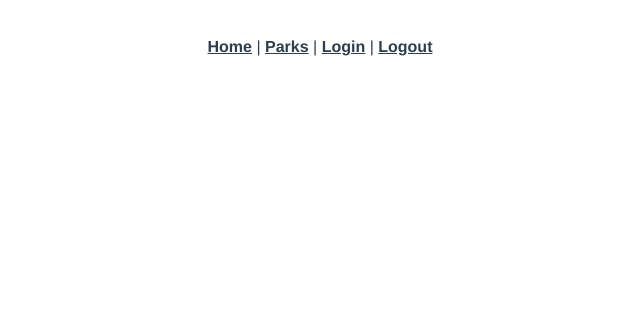
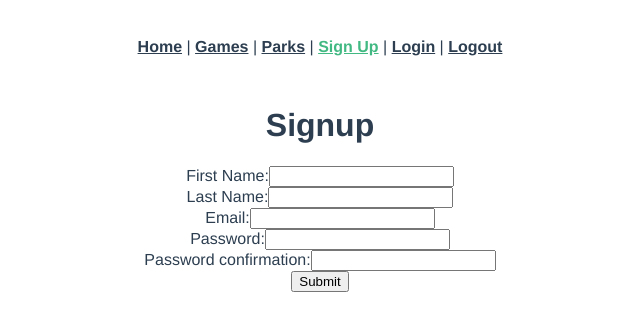
Before and after one commit to robocop019/chicago_pick_ups_vue_app, a Vue app: page /signup in a window 1280 px wide. Shown: the top 330 px of the page, without its empty margins (320-960 px from the left). Built offline with nearby package versions, Linux system fonts and the light colour scheme.

Commit message:
added signup, login, and logout pages

```diff
--- a/src/App.vue
+++ b/src/App.vue
@@ -2,7 +2,9 @@
   <div id="app">
     <div id="nav">
       <router-link to="/">Home</router-link> |
+      <router-link to="/games">Games</router-link> |
       <router-link to="/parks">Parks</router-link> |
+      <router-link to="/signup">Sign Up</router-link> |
       <router-link to="/login">Login</router-link> |
       <router-link to="/logout">Logout</router-link>
     </div>
--- /dev/null
+++ b/src/views/GamesIndex.vue
@@ -0,0 +1,56 @@
+<template>
+  <div class="games-index">
+    <div class="filter">
+      <form v-on:submit.prevent="submit()">
+        <select v-model="sport">
+          <option value="0">Baseball</option>
+          <option value="1">Basketball</option>
+          <option value="2">Football</option>
+          <option value="3">Hockey</option>
+          <option value="4">Soccer</option>
+          <option value="5">Softball</option>
+          <option value="6">Tennis</option>
+          <option value="7">Volley</option>
+        </select>
+        <input type="submit" class="button" value="Submit">
+      </form>
+    </div>
+    <div v-for="game in games">
+      <router-link v-bind:to="'/games/' + game.id"> <h2> {{game.title}} </h2> </router-link>
+      <router-link v-bind:to="'/parks/' + game.park.id"> <h3> {{game.park.name}} </h3> </router-link>
+      <h5> {{game.description}} </h5>
+      <h6> {{game.category}} </h6>
+    </div>
+  </div>
+</template>
+
+<style>
+</style>
+
+<script>
+  import axios from 'axios';
+
+  export default {
+    data: function() {
+      return {
+        games: [],
+        sport: null,
+        park: ""
+      };
+    },
+    created: function() {
+      axios.get('/api/games').then(response => {
+        this.games = response.data;
+      });
+    },
+    methods: {
+      submit: function() {
+        var sport = this.sport;
+
+        axios.get('/api/games?sport=' + sport).then(response => {
+          console.log(response.data);
+        });
+      }
+    }
+  };
+</script>
--- a/src/views/GamesShow.vue
+++ b/src/views/GamesShow.vue
@@ -2,6 +2,7 @@
   <div class="games-show">
     <h2> {{game.title}} </h2>
     <router-link v-bind:to="'/users/' + game.organizer.id"> <h3> {{game.organizer.first_name}} {{game.organizer.last_name}}</h3> </router-link>
+    <router-link v-bind:to="'/parks/' + game.park.id"> <h2> {{game.park.name}} </h2> </router-link>
     <h5> {{game.description}} </h5>
     <h6> {{game.category}} </h6>
 
@@ -10,7 +11,6 @@
       <p> Comment: {{comment.content}} </p>
     </div>
 
-    <router-link v-bind:to="'/parks/' + game.park.id"> <h2> {{game.park.name}} </h2> </router-link>
   </div>
 </template>
 
--- a/src/views/Login.vue
+++ b/src/views/Login.vue
@@ -1,6 +1,20 @@
 <template>
   <div class="login">
-
+    <form v-on:submit.prevent="submit()">
+      <h1>Login</h1>
+      <ul>
+        <li v-for="error in errors"> {{ error }} </li>
+      </ul>
+      <div class="form-group">
+        <label>Email:</label>
+        <input type="email" class="form-control" v-model="email">
+      </div>
+      <div class="form-group">
+        <label>Password:</label>
+        <input type="password" class="form-control" v-model="password">
+      </div>
+      <input type="submit" class="button" value="Submit">
+    </form>
   </div>
 </template>
 
@@ -8,11 +22,38 @@
 </style>
 
 <script>
-export default {
-  data: function() {
-    return {};
-  },
-  created: function() {},
-  methods: {}
-};
+  import axios from 'axios';
+
+  export default {
+    data: function() {
+      return {
+        email: "",
+        password: "",
+        user_id: "",
+        errors: []
+      };
+    },
+    created: function() {},
+    methods: {
+      submit: function() {
+        var params = {
+          email: this.email,
+          password: this.password
+        };
+
+        axios.post("/api/sessions", params).then(response => {
+          axios.defaults.headers.common["Authorization"] =
+            "Bearer " + response.data.jwt;
+          localStorage.setItem("jwt", response.data.jwt);
+          this.user_id = response.data.user_id;
+          this.$router.push("/users/" + this.user_id);
+        })
+        .catch(error => {
+          this.errors = ["Invalid email or password."];
+          this.email = "";
+          this.password = "";
+        });
+      }
+    }
+  };
 </script>
--- a/src/views/Logout.vue
+++ b/src/views/Logout.vue
@@ -1,18 +1,16 @@
 <template>
   <div class="logout">
-
   </div>
 </template>
 
-<style>
-</style>
+<script>
+  import axios from "axios";
 
-<script>
-export default {
-  data: function() {
-    return {};
-  },
-  created: function() {},
-  methods: {}
-};
+  export default {
+    created: function() {
+      delete axios.defaults.headers.common["Authorization"];
+      localStorage.removeItem("jwt");
+      this.$router.push("/");
+    }
+  };
 </script>
--- /dev/null
+++ b/src/views/SignUp.vue
@@ -0,0 +1,80 @@
+<template>
+  <div class="signup">
+    <div class="container">
+      <form v-on:submit.prevent="submit()">
+        <h1>Signup</h1>
+        <ul>
+          <li v-for="error in errors">{{ error }}</li>
+        </ul>
+        <div class="form-group">
+          <label>First Name:</label>
+          <input type="text" class="form-control" v-model="firstName">
+        </div>
+        <div class="form-group">
+          <label>Last Name:</label>
+          <input type="text" class="form-control" v-model="lastName">
+        </div>
+        <div class="form-group">
+          <label>Email:</label>
+          <input type="email" class="form-control" v-model="email">
+        </div>
+        <div class="form-group">
+          <label>Password:</label>
+          <input type="password" class="form-control" v-model="password">
+        </div>
+        <div class="form-group">
+          <label>Password confirmation:</label>
+          <input type="password" class="form-control" v-model="passwordConfirmation">
+        </div>
+        <input type="submit" class="butoon" value="Submit">
+      </form>
+    </div>
+  </div>
+</template>
+
+<script>
+  import axios from "axios";
+
+  export default {
+    data: function() {
+      return {
+        firstName: "",
+        lastName: "",
+        email: "",
+        password: "",
+        passwordConfirmation: "",
+        errors: []
+      };
+    },
+    methods: {
+      submit: function() {
+        var params = {
+          first_name: this.firstName,
+          last_name: this.lastName,
+          email: this.email,
+          password: this.password,
+          password_confirmation: this.passwordConfirmation
+        };
+
+        axios.post("/api/users", params).then(response => {
+
+            var loginParams = {
+                          email: this.email,
+                          password: this.password
+            };
+
+            axios.post("/api/sessions", loginParams).then(response => {
+              axios.defaults.headers.common["Authorization"] =
+                "Bearer " + response.data.jwt;
+              localStorage.setItem("jwt", response.data.jwt);
+              this.user_id = response.data.user_id;
+              this.$router.push("/users/" + this.user_id);
+            });
+          })
+          .catch(error => {
+            this.errors = error.response.data.errors;
+          });
+      }
+    }
+  };
+</script>
```
Also changed, not shown: src/router.js (+8 -0 lines).
